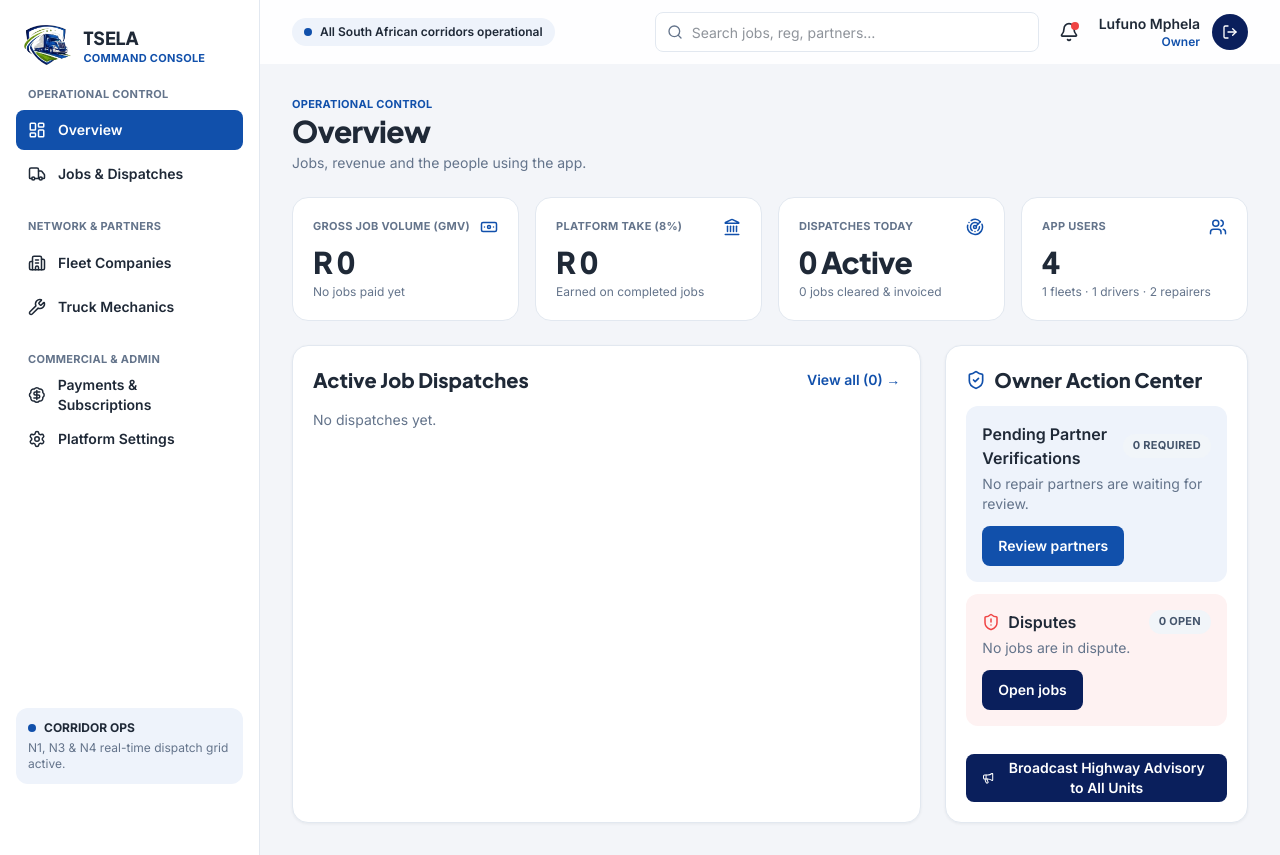
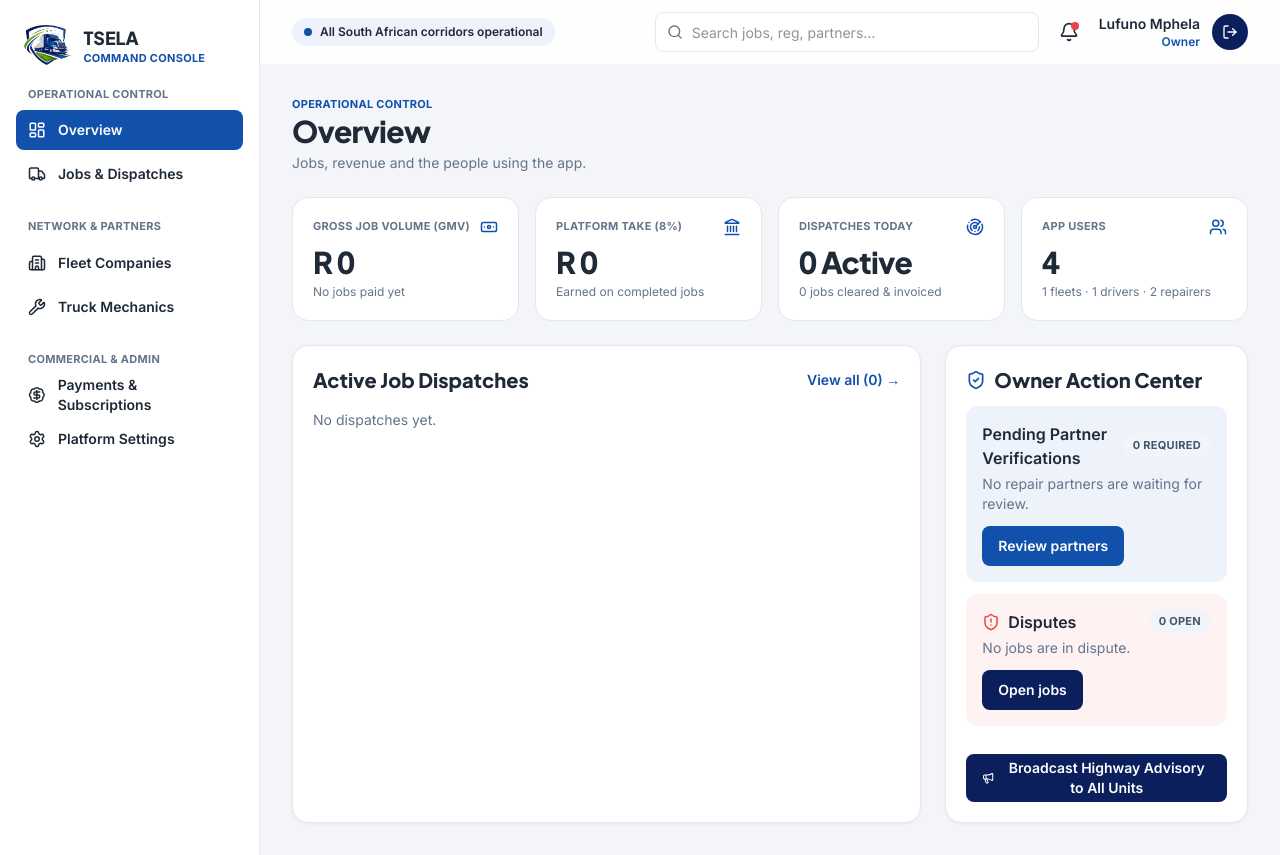
Before and after one commit to Empirial/tsela-portals, a React (Vite) app in the folder web/: page /admin/login in a window 1280 px wide. Both pictures are taken after typing "name@example.com", "Sample123" into the empty fields and a click on the button "Sign in". Built offline with nearby package versions, Linux system fonts and the light colour scheme.

Commit message:
Remove corridor ops box from side nav

```diff
--- a/web/src/admin/AdminLayout.tsx
+++ b/web/src/admin/AdminLayout.tsx
@@ -85,12 +85,6 @@ export default function AdminLayout() {
         <div className="sticky top-0 flex h-screen flex-col overflow-y-auto">
           <Brand />
           {nav}
-          <div className="mt-auto m-4 rounded-xl bg-tint p-3 text-xs text-muted">
-            <p className="flex items-center gap-2 font-bold text-ink">
-              <span className="h-2 w-2 rounded-full bg-brand" /> CORRIDOR OPS
-            </p>
-            <p className="mt-1">N1, N3 &amp; N4 real-time dispatch grid active.</p>
-          </div>
         </div>
       </aside>
 
```
